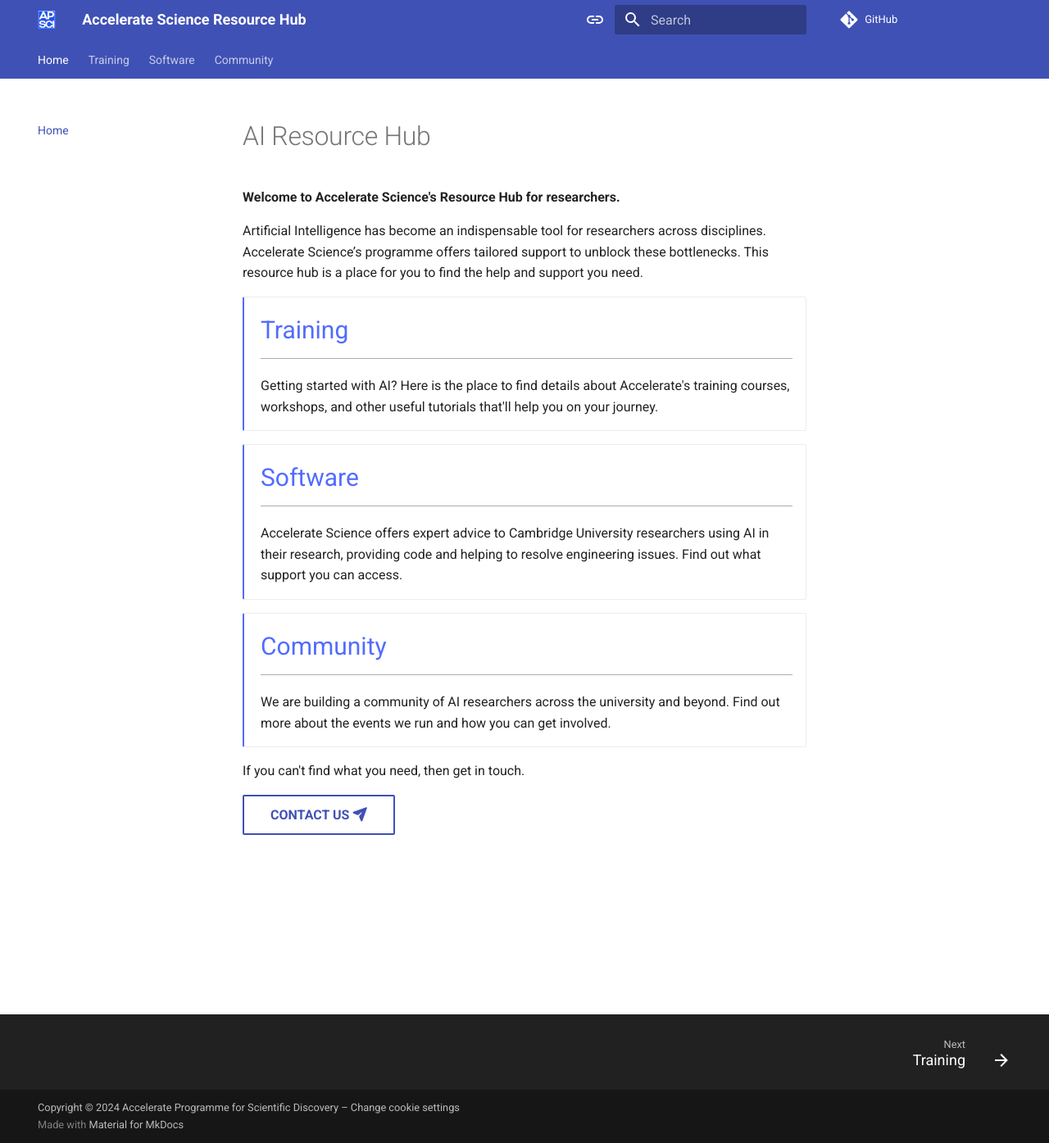
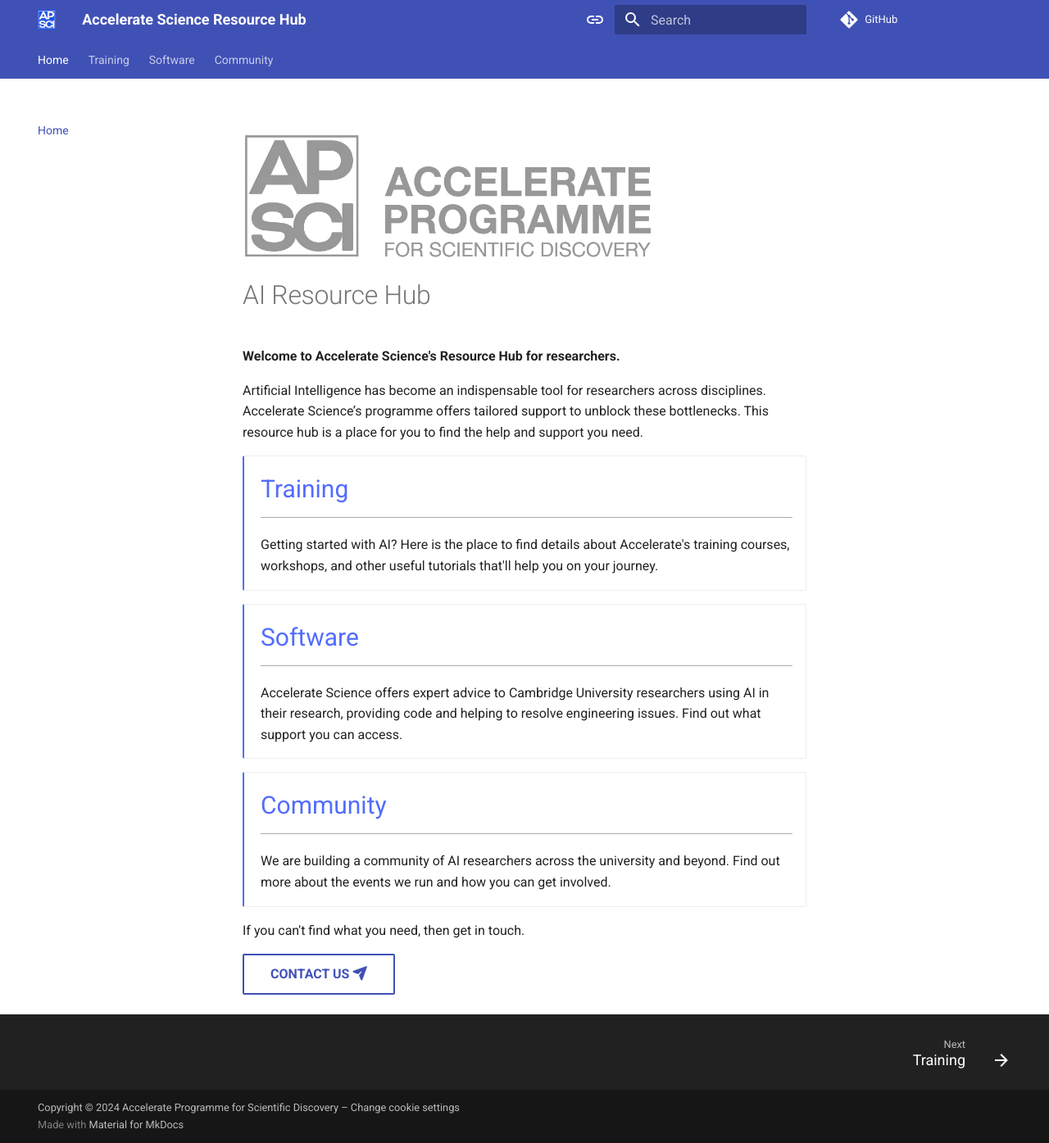
Before and after one commit to acceleratescience/resource-hub, an MkDocs documentation site: the page built from docs/index.md, in a window 1280 px wide and 1395 px high. Shown: the whole window at 82% size. Built offline with MkDocs 1.6.1 and Material for MkDocs 9.7.7, drawn with Linux system fonts in a browser that asks for light colours; comment, search, counter and statistics services are not loaded.

Commit message:
Added logo

```diff
--- a/docs/index.md
+++ b/docs/index.md
@@ -1,3 +1,7 @@
+<a href="https://acceleratescience.github.io/">
+    <img src="./imgs/full_acc.png" alt="Logo" width=500>
+</a>
+
 # AI Resource Hub
 
 **Welcome to Accelerate Science's Resource Hub for researchers.**
```
